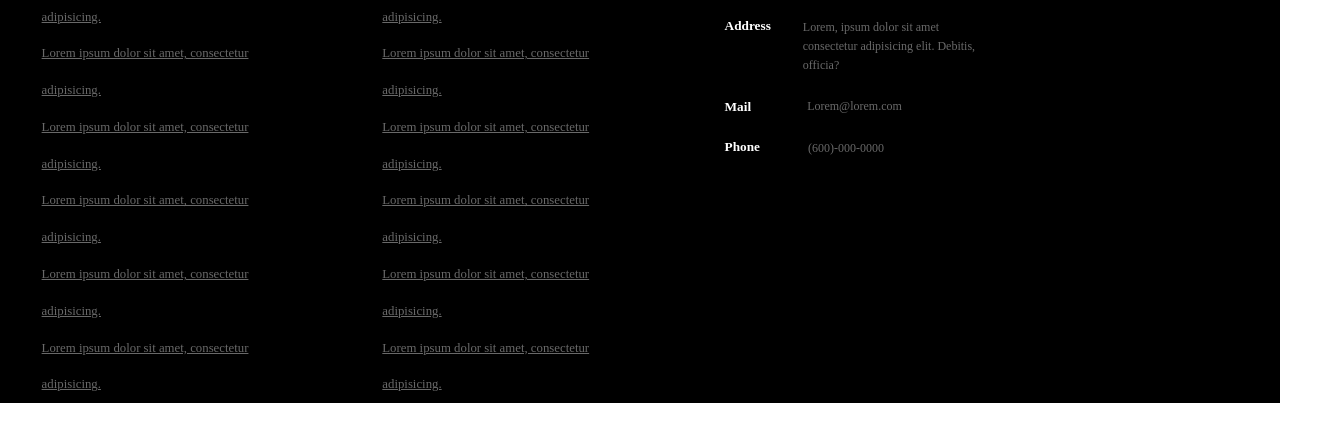
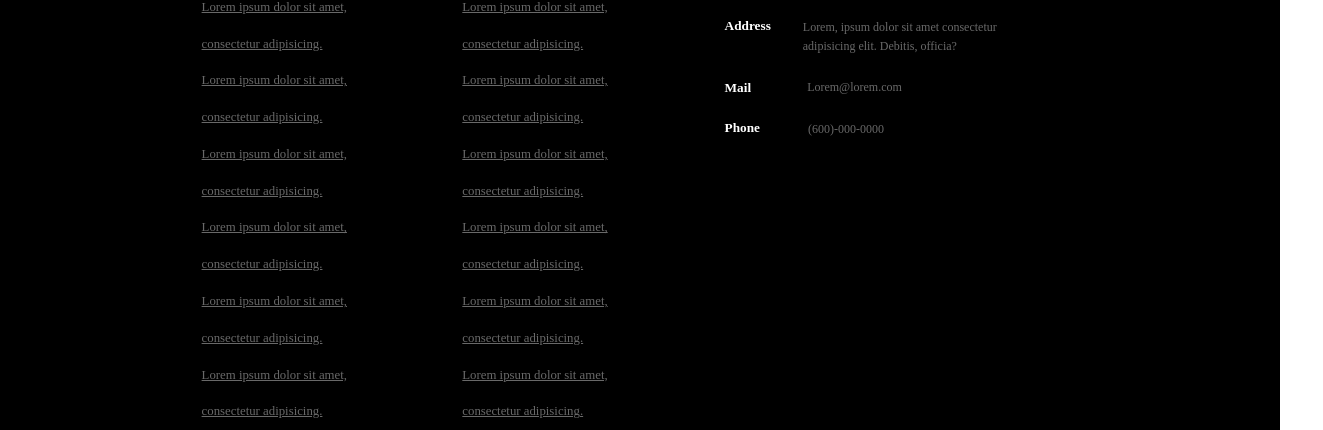
Before and after one commit to MariaDiezEsteve/Ejemplo-Landing4, a plain HTML site: page index.html in a window 1280 px wide. Shown: the part 3492-3922 px from the top of the page, 1323 px wide, since content can reach past the window. Before the commit the page ends 3895 px from the top, so only its background shows below. Drawn offline with Linux system fonts and the light colour scheme.

```diff
--- a/style.css
+++ b/style.css
@@ -19,7 +19,7 @@
 .nav-button {
    display: flex;
    justify-content: space-between;
-   padding-left: 25rem;
+    padding-left: 25rem;
    padding-right: 25rem;
 
 }
@@ -244,7 +244,7 @@
 
 .footer-general {
     background-color: black;
-    /* padding-left: 10rem; */
+     padding-left: 10rem;
 }
 
 .footer-parte-titulo{
@@ -313,6 +313,7 @@
 .footer-container2{
     display: flex;
     gap: 2rem;
+    width: 100%;
 }
 
 /* Parte 3 - 4 */
@@ -321,6 +322,7 @@
     display: flex;
     flex-direction: column;
     line-height: 2.3rem;
+
 }
 
 .footer-parte-contenido a {
@@ -332,6 +334,11 @@
 
 
 /* Parte 5 */
+/*
+.footer-parte5{
+    display: flex;
+    flex-direction: column;
+} */
 
 .footer-parte5-iconos{
     display: flex;
@@ -359,8 +366,8 @@
     display: flex;
     gap: 2rem;
     margin: 1.5rem;
-     padding-left: 1.2rem;
-    /* width: 55%; */
+    padding-left: 1.2rem;
+    width: 100%;
 }
 
 .address {
```
